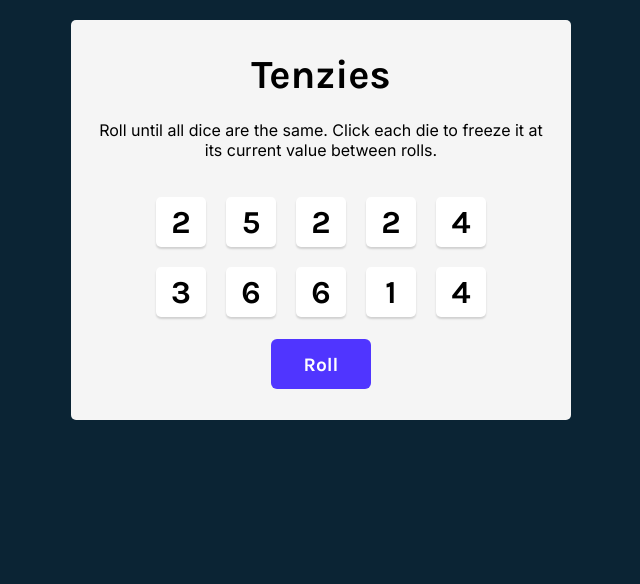
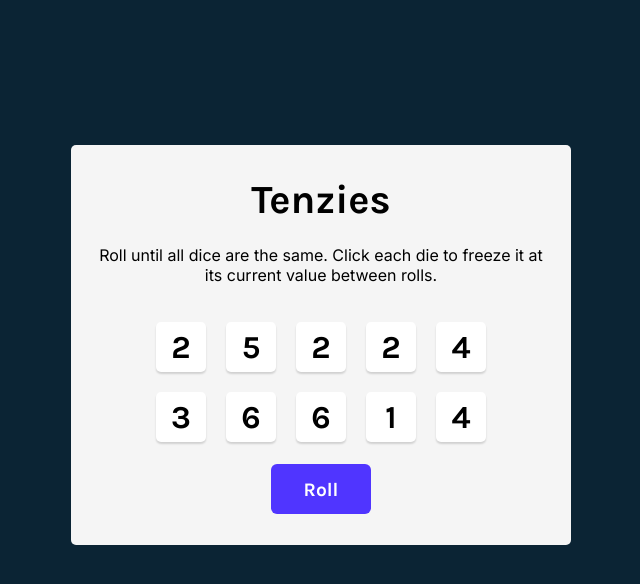
Before and after one commit to Nasghul01/Tenzies-Game, a React (Vite) app: page / in a window 1280 px wide. Shown: the top 584 px of the page, without its empty margins (319-959 px from the left). Built offline with nearby package versions, Linux system fonts and the light colour scheme.

Commit message:
update css

```diff
--- a/src/App.jsx
+++ b/src/App.jsx
@@ -7,6 +7,7 @@ function App() {
 
   const [dice, setDice] = useState(allNewDice())
   const [tenzies, setTenZies] = useState(false)
+  const [data, setData] =useState([])
 
   useEffect(() => {
     const allHeld = dice.every(die => die.isHeld)
@@ -19,6 +20,7 @@ function App() {
 
 
   }, [dice])
+
 
   function allNewDice() {
     const newDice = []
--- a/src/index.css
+++ b/src/index.css
@@ -14,6 +14,7 @@ body {
 }
 
 main {
+  margin-top: 25%;
   background-color:  #F5F5F5;
   height: 400px;
   width: 500px;
```
